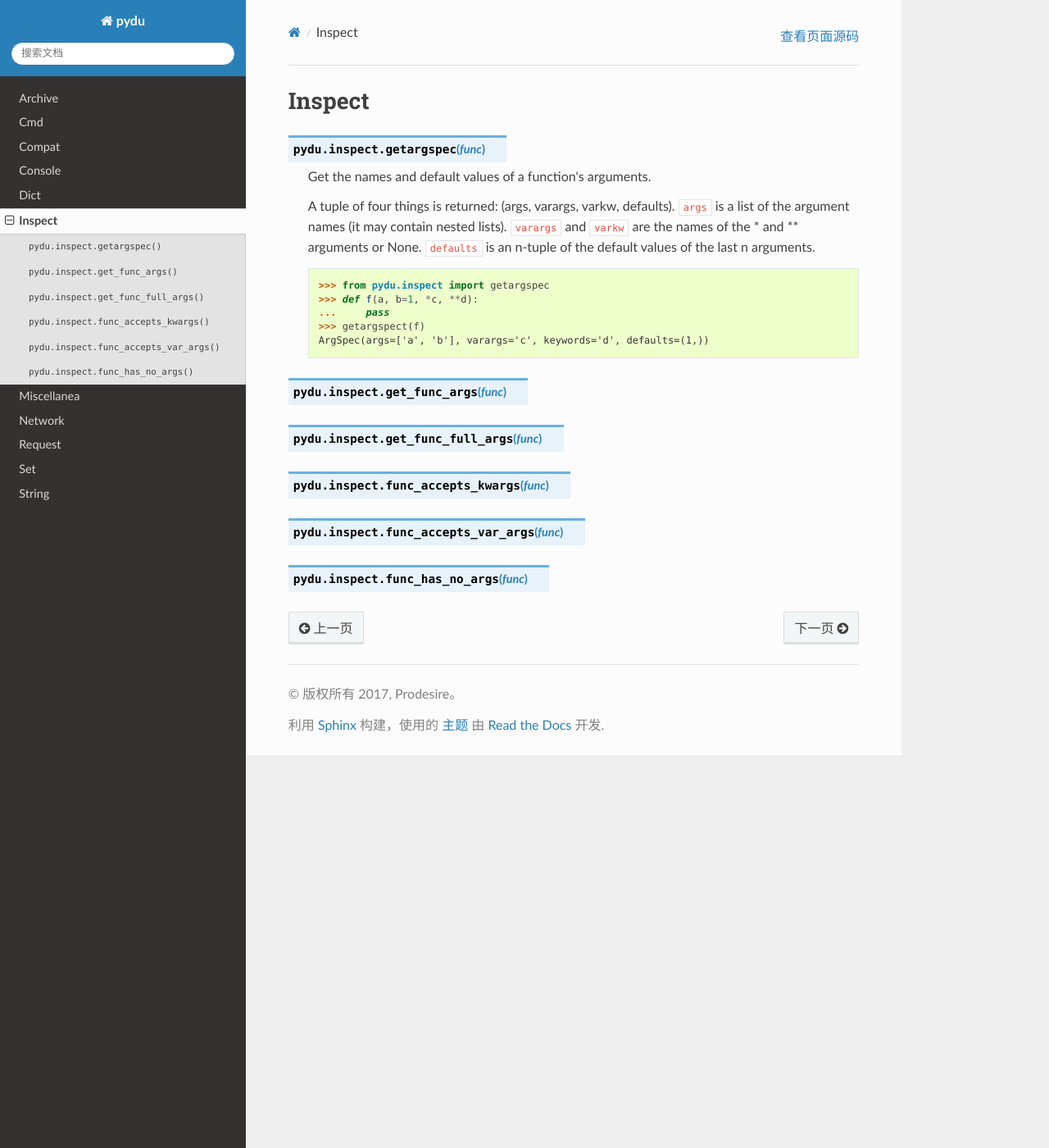
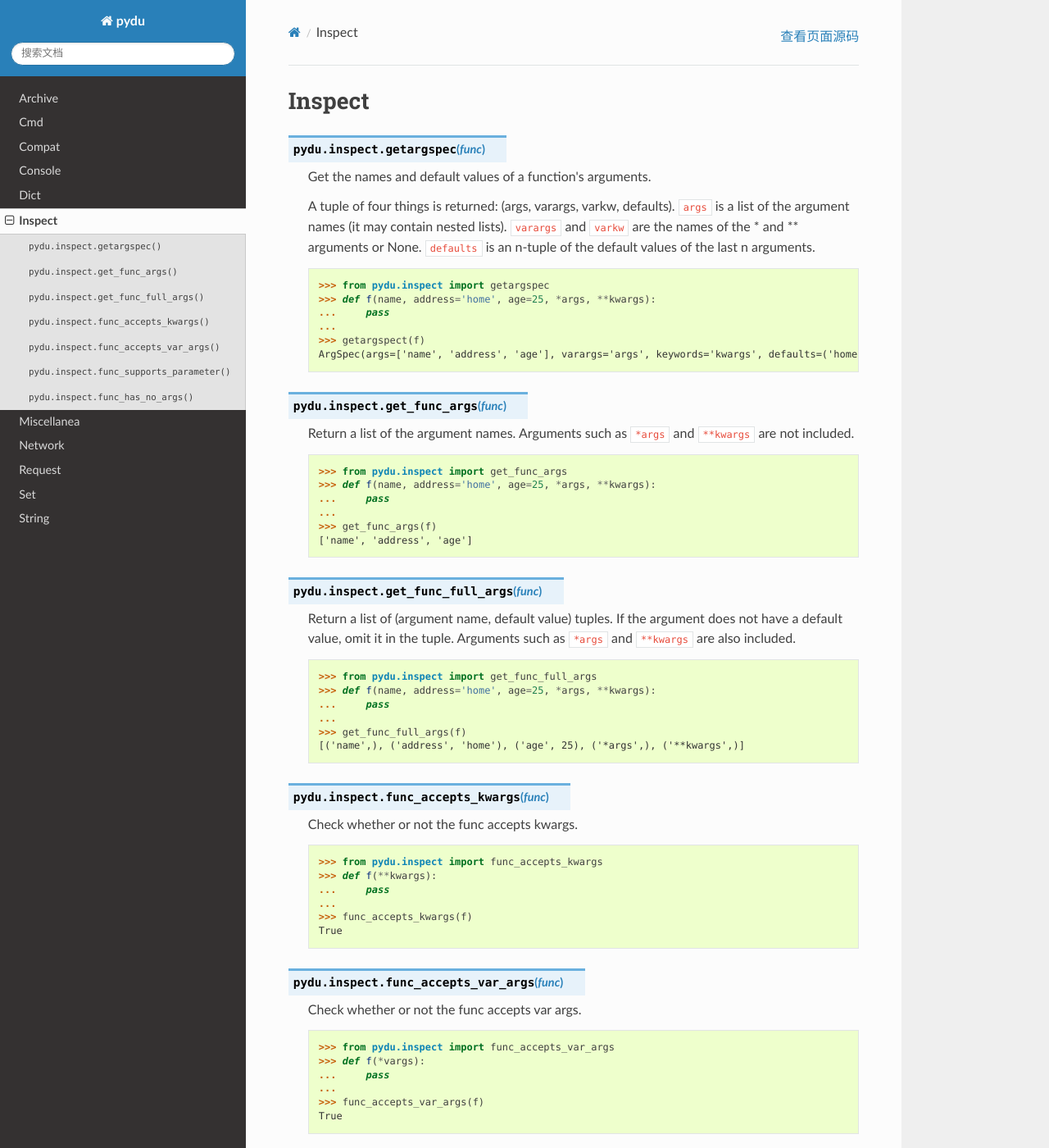
Before and after one commit to flaggo/pydu-zh, a Sphinx documentation site: the page built from docs/inspect.rst, in a window 1280 px wide and 1400 px high. Shown: the whole window at 82% size. Built offline with Sphinx 7.4.7 and the Read the Docs theme 2.0.0, drawn with Linux system fonts in a browser that asks for light colours; some of the changed text lies outside the part shown.

Commit message:
完善对 inspect 的翻译

```diff
--- a/docs/inspect.rst
+++ b/docs/inspect.rst
@@ -3,33 +3,93 @@ Inspect
 
 .. py:function:: pydu.inspect.getargspec(func)
 
-  Get the names and default values of a function's arguments.
+    Get the names and default values of a function's arguments.
 
-  A tuple of four things is returned: (args, varargs, varkw, defaults).
-  ``args`` is a list of the argument names (it may contain nested lists).
-  ``varargs`` and ``varkw`` are the names of the * and ** arguments or None.
-  ``defaults`` is an n-tuple of the default values of the last n arguments.
+    A tuple of four things is returned: (args, varargs, varkw, defaults).
+    ``args`` is a list of the argument names (it may contain nested lists).
+    ``varargs`` and ``varkw`` are the names of the * and ** arguments or None.
+    ``defaults`` is an n-tuple of the default values of the last n arguments.
 
-  >>> from pydu.inspect import getargspec
-  >>> def f(a, b=1, *c, **d):
-  ...     pass
-  >>> getargspect(f)
-  ArgSpec(args=['a', 'b'], varargs='c', keywords='d', defaults=(1,))
+    >>> from pydu.inspect import getargspec
+    >>> def f(name, address='home', age=25, *args, **kwargs):
+    ...     pass
+    ...
+    >>> getargspect(f)
+    ArgSpec(args=['name', 'address', 'age'], varargs='args', keywords='kwargs', defaults=('home', 25))
+
 
 .. py:function:: pydu.inspect.get_func_args(func)
 
+    Return a list of the argument names. Arguments such as
+    ``*args`` and ``**kwargs`` are not included.
+
+    >>> from pydu.inspect import get_func_args
+    >>> def f(name, address='home', age=25, *args, **kwargs):
+    ...     pass
+    ...
+    >>> get_func_args(f)
+    ['name', 'address', 'age']
 
 
 .. py:function:: pydu.inspect.get_func_full_args(func)
 
+    Return a list of (argument name, default value) tuples. If the argument
+    does not have a default value, omit it in the tuple. Arguments such as
+    ``*args`` and ``**kwargs`` are also included.
+
+    >>> from pydu.inspect import get_func_full_args
+    >>> def f(name, address='home', age=25, *args, **kwargs):
+    ...     pass
+    ...
+    >>> get_func_full_args(f)
+    [('name',), ('address', 'home'), ('age', 25), ('*args',), ('**kwargs',)]
 
 
 .. py:function:: pydu.inspect.func_accepts_kwargs(func)
 
+    Check whether or not the func accepts kwargs.
+
+    >>> from pydu.inspect import func_accepts_kwargs
+    >>> def f(**kwargs):
+    ...     pass
+    ...
+    >>> func_accepts_kwargs(f)
+    True
 
 
 .. py:function:: pydu.inspect.func_accepts_var_args(func)
 
+    Check whether or not the func accepts var args.
+
+    >>> from pydu.inspect import func_accepts_var_args
+    >>> def f(*vargs):
+    ...     pass
+    ...
+    >>> func_accepts_var_args(f)
+    True
+
+
+.. py:function:: pydu.inspect.func_supports_parameter(func)
+
+    Check whether or the func supports the given parameter.
+
+    >>> from pydu.inspect import func_supports_parameter
+    >>> def f(name):
+    ...     pass
+    ...
+    >>> func_supports_parameter(f, 'name')
+    True
+    >>> func_supports_parameter(f, 'unkown')
+    Fasle
 
 
 .. py:function:: pydu.inspect.func_has_no_args(func)
+
+    Check whether or not the func has any args.
+
+    >>> from pydu.inspect import func_has_no_args
+    >>> def f():
+    ...     pass
+    ...
+    >>> func_has_no_args(f)
+    True
```
Also changed, not shown: 1 other file.
